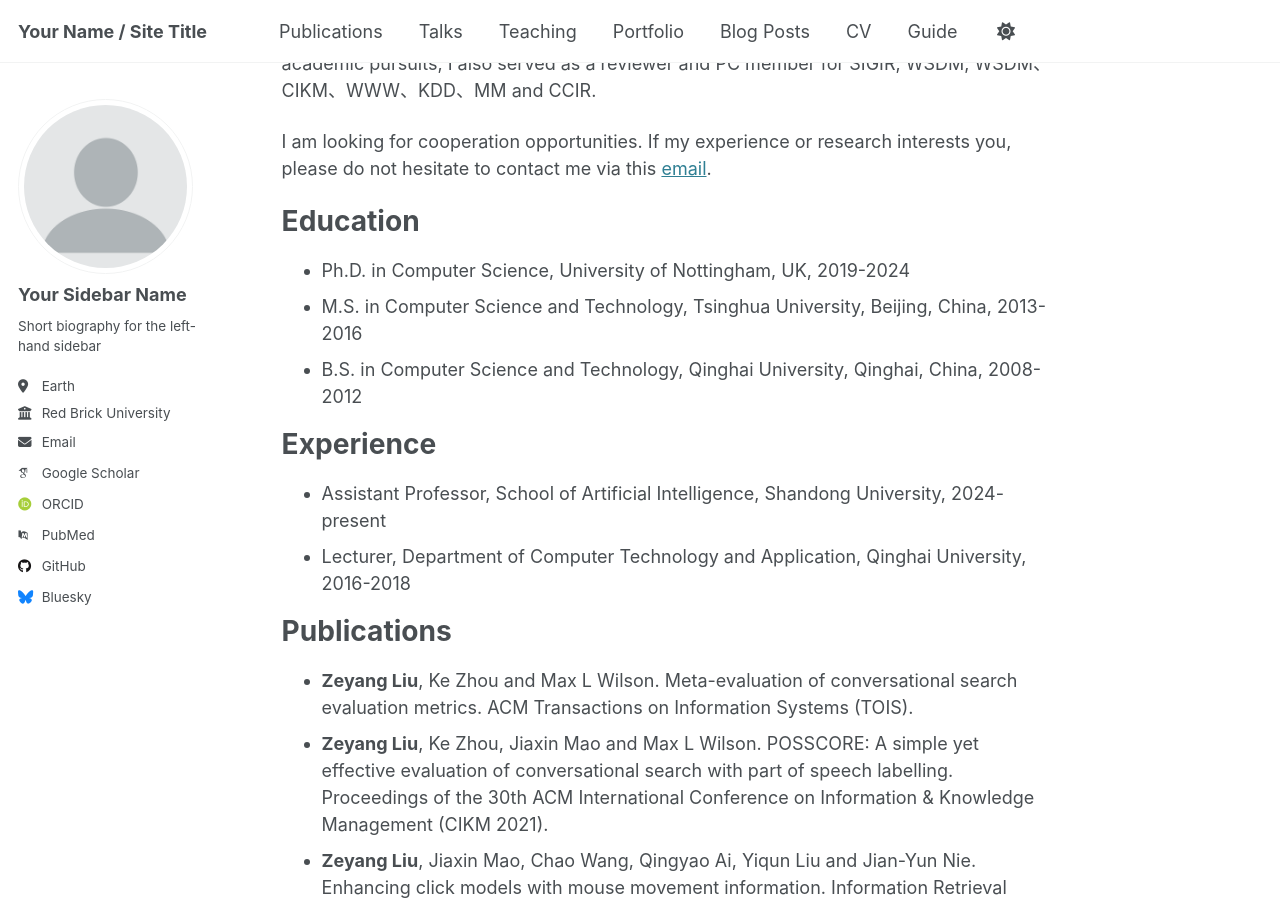
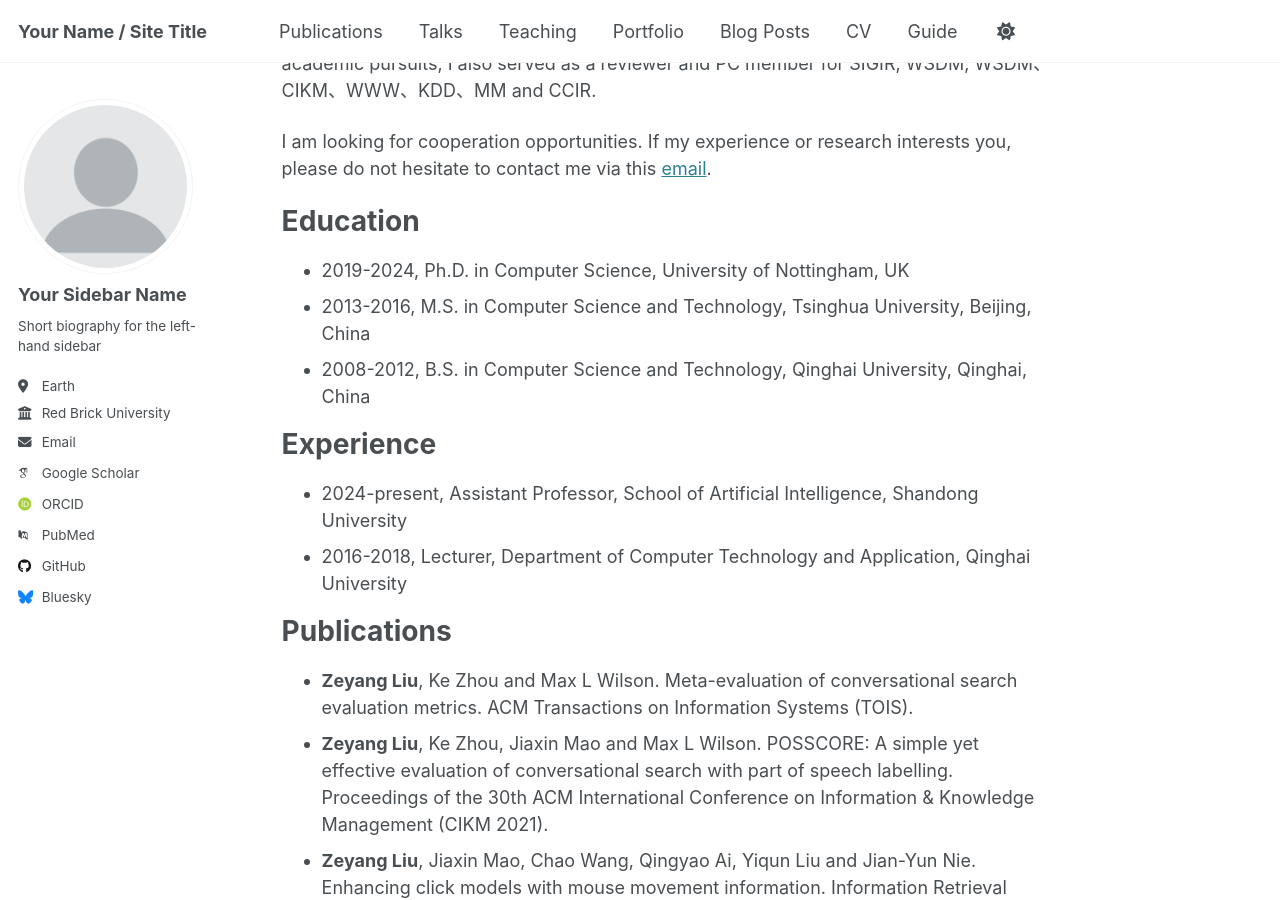
Before and after one commit to zy-liu/zy-liu.github.io, a Jekyll site: the page built from _pages/about.md, in a window 1280 px wide and 900 px high, scrolled down 459 px. Built offline with Jekyll 4.4.1, drawn with Linux system fonts in a browser that asks for light colours; some web fonts are replaced.

```diff
--- a/_pages/about.md
+++ b/_pages/about.md
@@ -16,13 +16,13 @@ My research interests include Information Retrieval, Natural Language Processing
 I am looking for cooperation opportunities. If my experience or research interests you, please do not hesitate to contact me via this [email](mailto:zeyangliu@sdu.edu.cn).
 
 # Education
-- Ph.D. in Computer Science, University of Nottingham, UK, 2019-2024
-- M.S. in Computer Science and Technology, Tsinghua University, Beijing, China, 2013-2016
-- B.S. in Computer Science and Technology, Qinghai University, Qinghai, China, 2008-2012
+- 2019-2024, Ph.D. in Computer Science, University of Nottingham, UK
+- 2013-2016, M.S. in Computer Science and Technology, Tsinghua University, Beijing, China
+- 2008-2012, B.S. in Computer Science and Technology, Qinghai University, Qinghai, China
 
 # Experience
-- Assistant Professor, School of Artificial Intelligence, Shandong University, 2024- present
-- Lecturer, Department of Computer Technology and Application, Qinghai University, 2016-2018
+- 2024-present, Assistant Professor, School of Artificial Intelligence, Shandong University
+- 2016-2018, Lecturer, Department of Computer Technology and Application, Qinghai University
 
 # Publications
 - **Zeyang Liu**, Ke Zhou and Max L Wilson. Meta-evaluation of conversational search evaluation metrics. ACM Transactions on Information Systems (TOIS).
```
